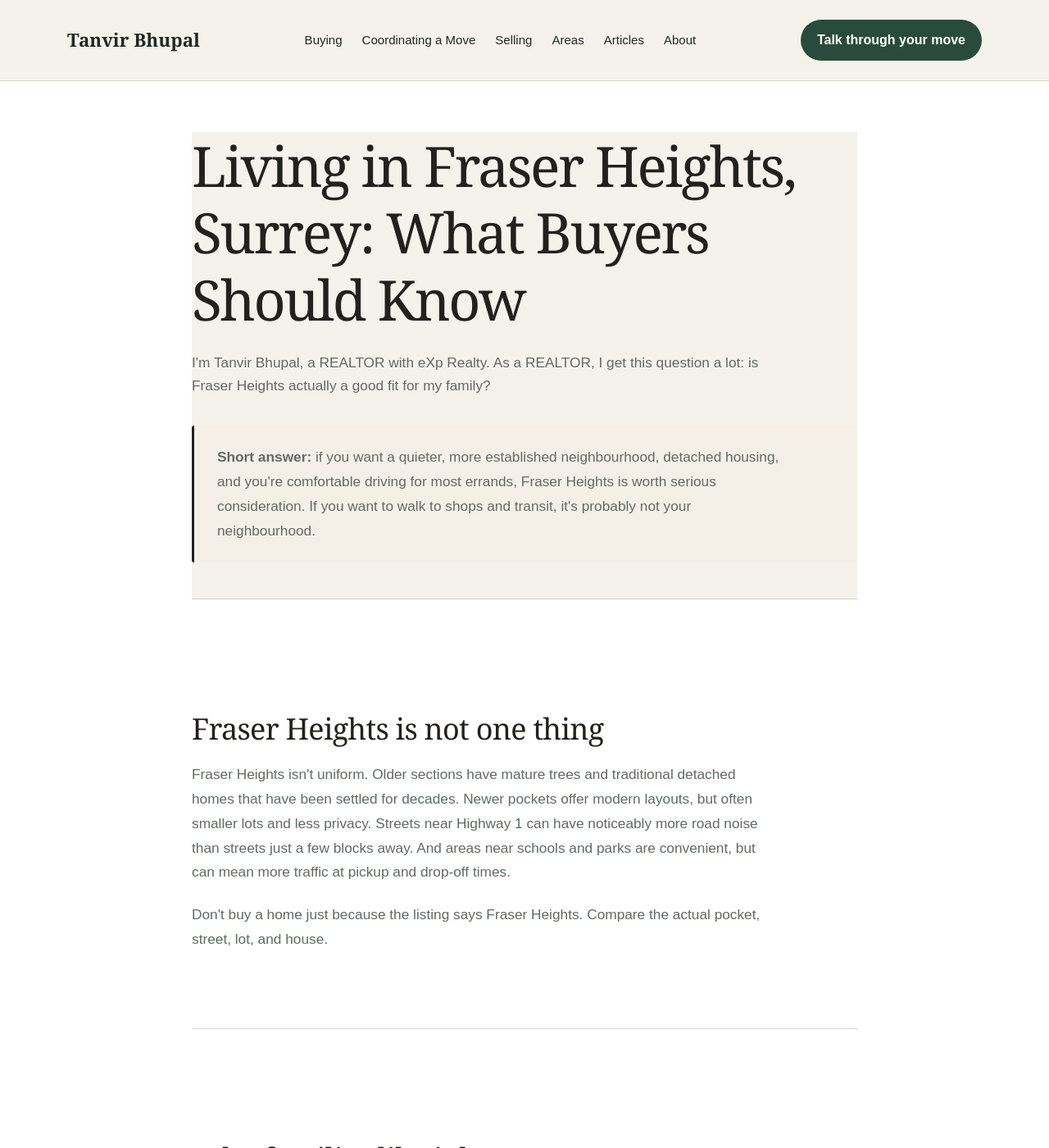
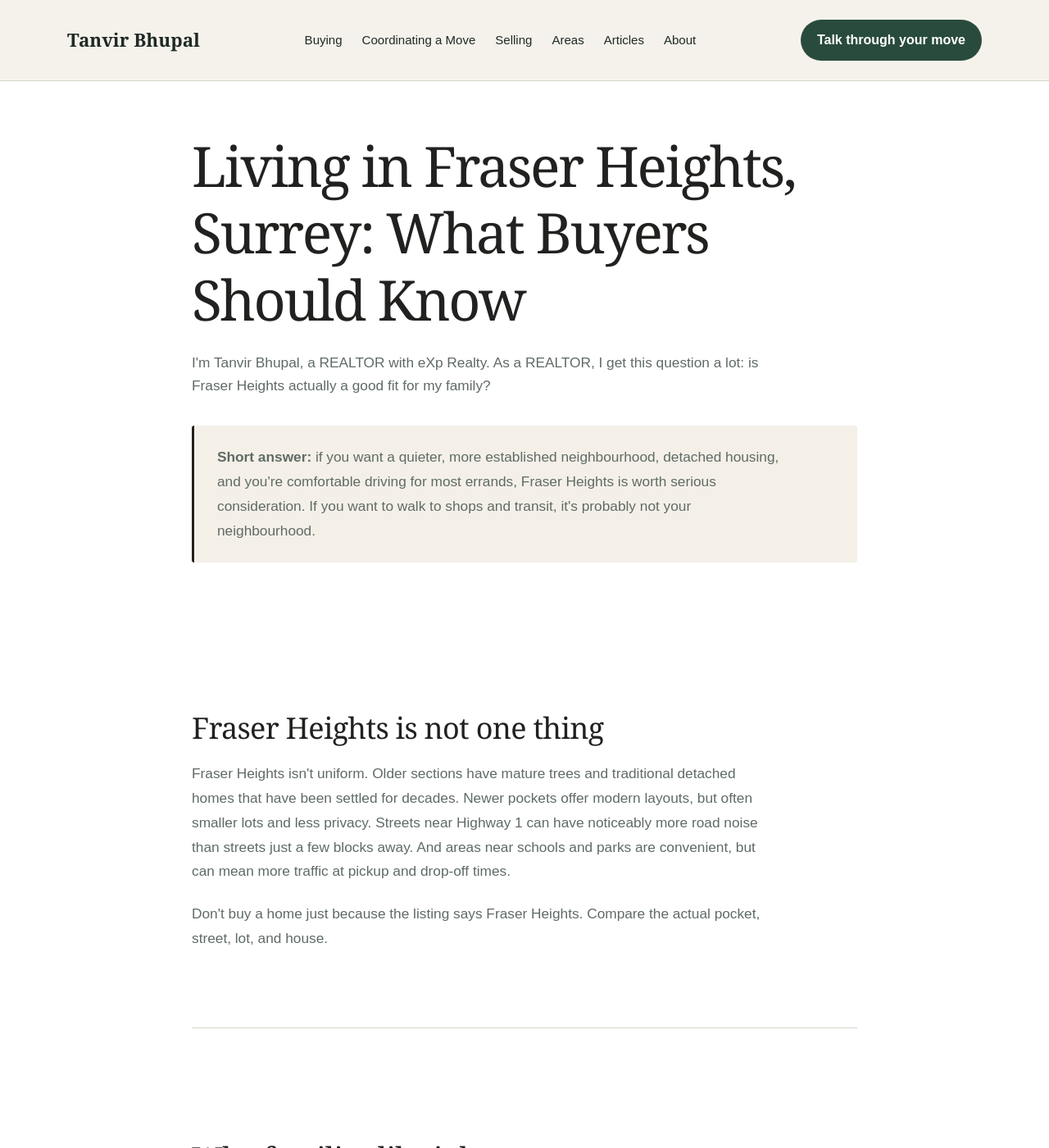
Before and after one commit to gvancouverhomes/tanvirbhupal-website, a Jekyll site: the page built from fraser-heights.md, in a window 1280 px wide and 1400 px high. Shown: the whole window at 82% size. Built offline with Jekyll 4.4.1, drawn with Linux system fonts in a browser that asks for light colours.

Commit message:
Fix Fraser Heights sticky header conflict
Replace the page-level header element with a dedicated Fraser Heights hero container so the global site header styles no longer make the neighbourhood headline beige or sticky. No other page content or functionality changed.

```diff
--- a/fraser-heights.md
+++ b/fraser-heights.md
@@ -23,6 +23,14 @@
 
   .fh-page * {
     box-sizing: border-box;
+  }
+
+  .fh-hero {
+    position: static;
+    background: transparent;
+    color: inherit;
+    width: auto;
+    z-index: auto;
   }
 
   .fh-page h1,
@@ -220,7 +228,7 @@
 
 <article class="fh-page" itemscope itemtype="https://schema.org/WebPage">
 
-<header>
+<div class="fh-hero">
   <h1 itemprop="name">Living in Fraser Heights, Surrey: What Buyers Should Know</h1>
 
   <div class="fh-intro" itemprop="description">
@@ -230,7 +238,7 @@
   <div class="fh-answer">
     <p><strong>Short answer:</strong> if you want a quieter, more established neighbourhood, detached housing, and you're comfortable driving for most errands, Fraser Heights is worth serious consideration. If you want to walk to shops and transit, it's probably not your neighbourhood.</p>
   </div>
-</header>
+</div>
 
 <section>
   <h2>Fraser Heights is not one thing</h2>
```
